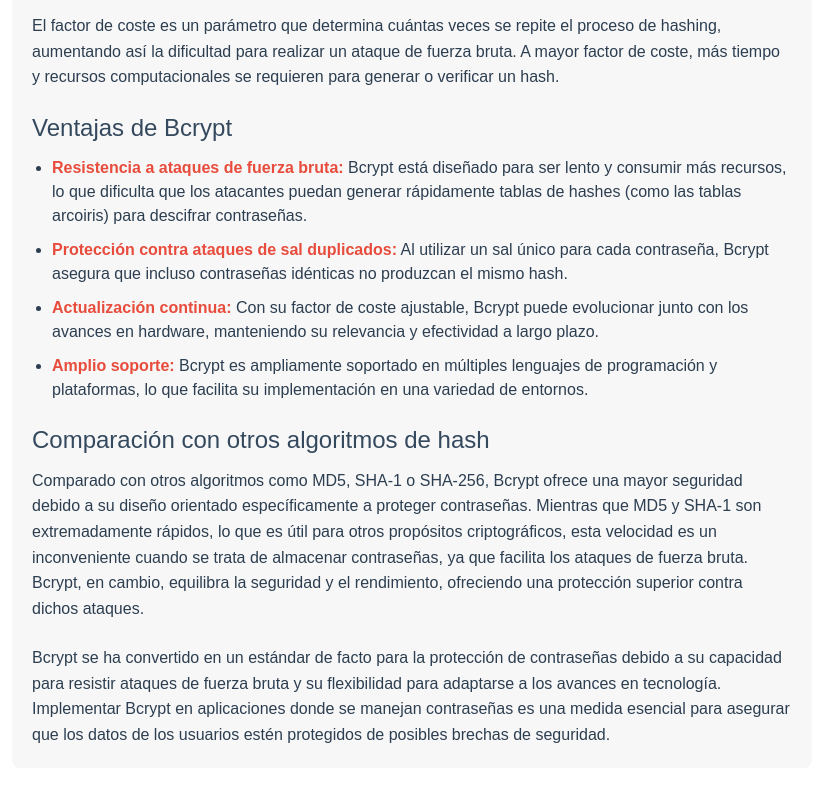
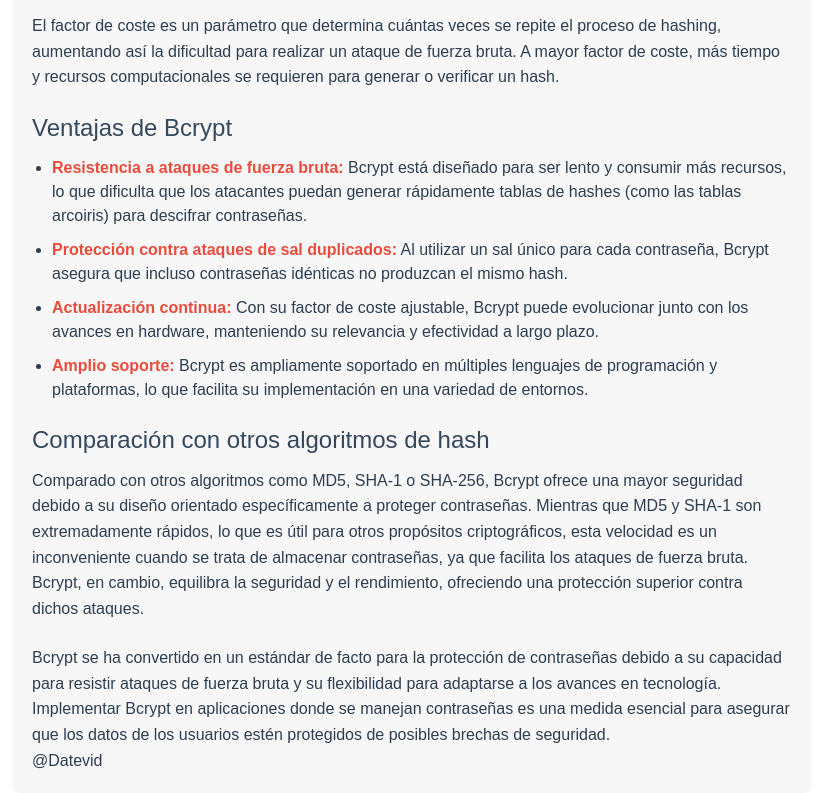
Before and after one commit to datevid/bcrypt, a Next.js app: page / in a window 1280 px wide. Shown: the part 966-1759 px from the top of the page, without its empty margins (228-1049 px from the left). Before the commit the page ends 1734 px from the top, so only its background shows below. Built offline with nearby package versions, Linux system fonts and the light colour scheme.

Commit message:
Update BcryptDefinition.tsx

```diff
--- a/src/components/BcryptDefinition.tsx
+++ b/src/components/BcryptDefinition.tsx
@@ -42,6 +42,10 @@ const BcryptDefinition = () => {
             <p>
                 Bcrypt se ha convertido en un estándar de facto para la protección de contraseñas debido a su capacidad para resistir ataques de fuerza bruta y su flexibilidad para adaptarse a los avances en tecnología. Implementar Bcrypt en aplicaciones donde se manejan contraseñas es una medida esencial para asegurar que los datos de los usuarios estén protegidos de posibles brechas de seguridad.
             </p>
+            <p>
+                <a href="https://twitter.com/datevid" target="_blank">@Datevid</a>
+            </p>
+
         </div>
     );
 };
```
